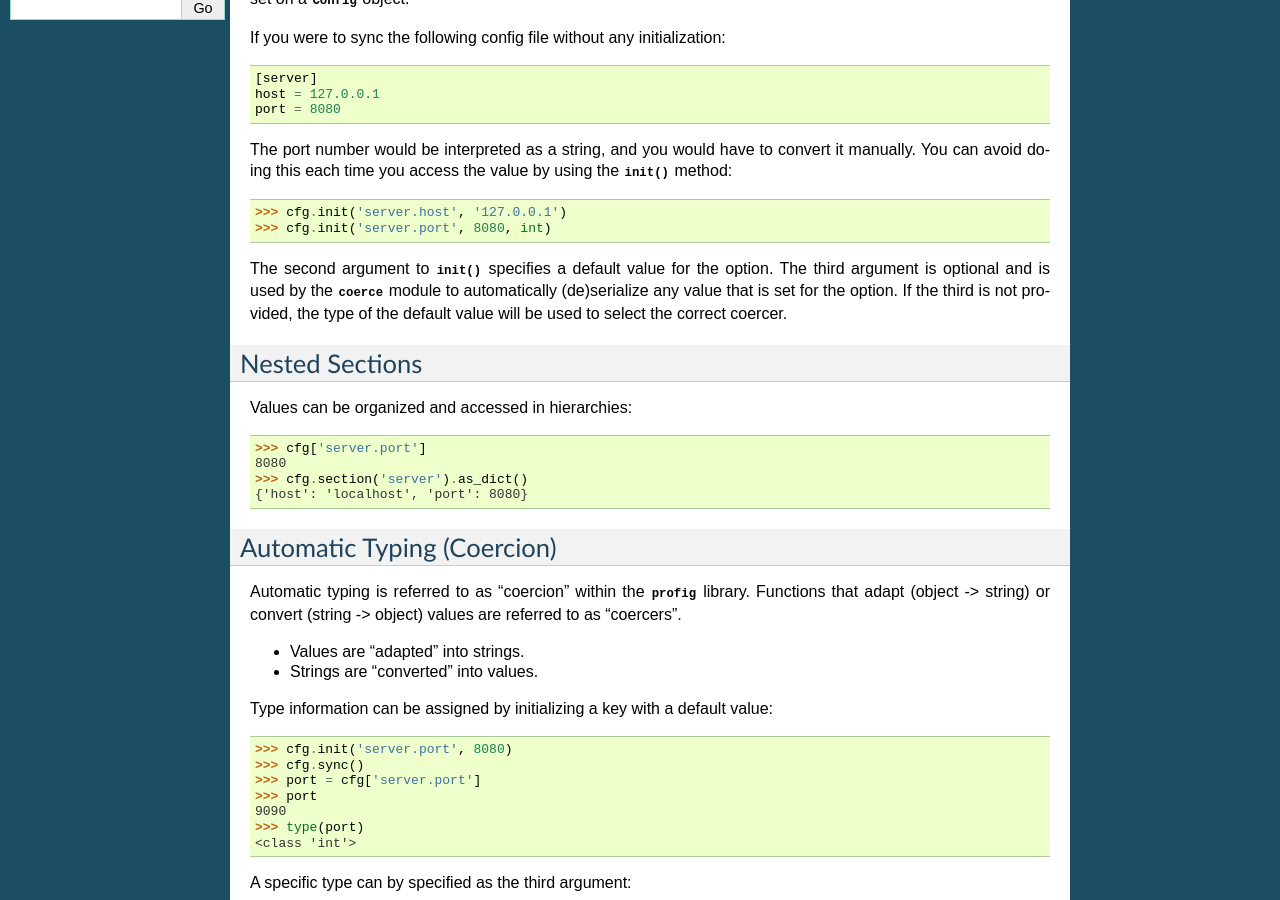
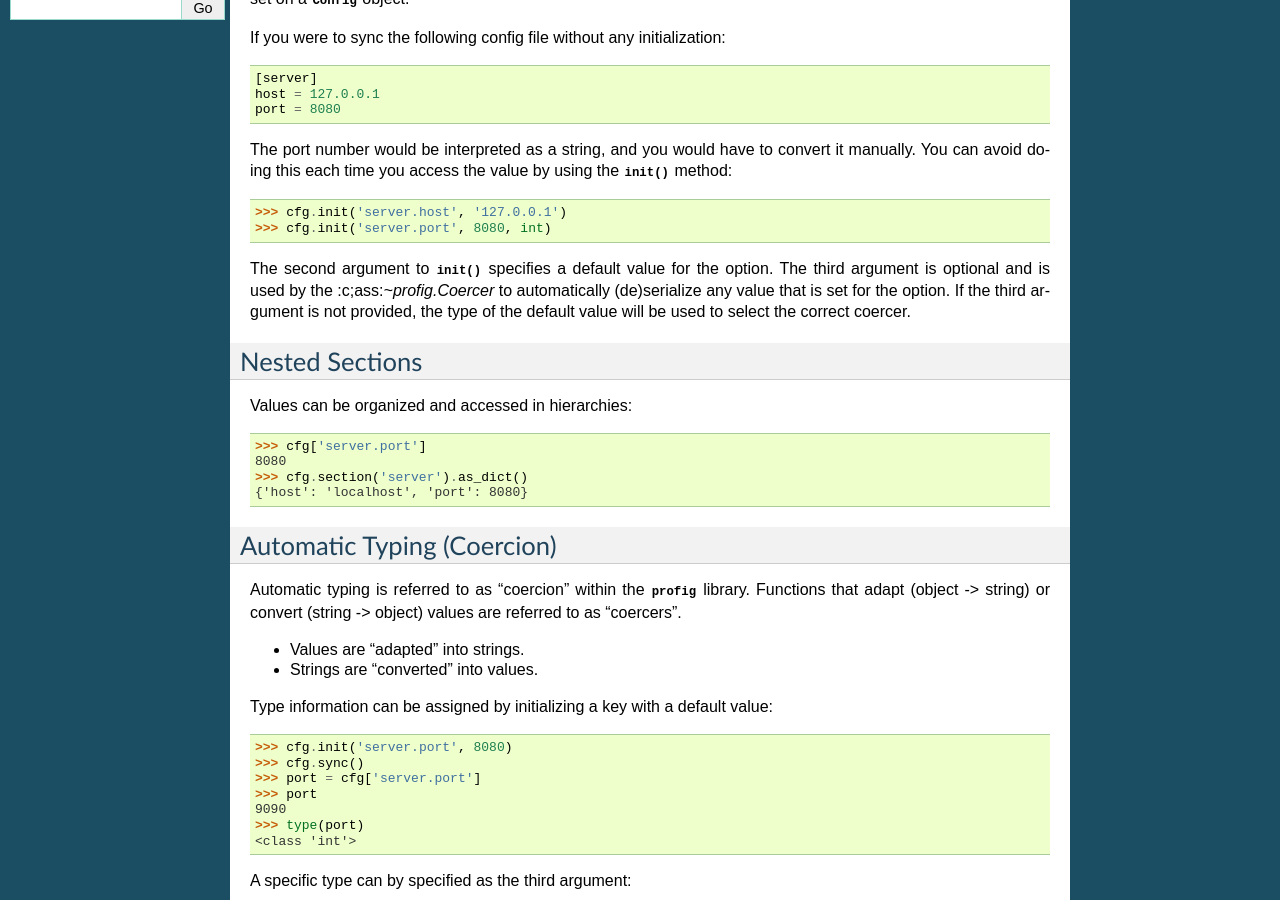
Before and after one commit to dhagrow/profig, a Sphinx documentation site: the page built from docs/usage.txt, in a window 1280 px wide and 900 px high, scrolled down 545 px. Built offline with Sphinx 7.4.7, drawn with Linux system fonts in a browser that asks for light colours; the version number could not be read and is left out.

Commit message:
docs: small fix

```diff
--- a/docs/usage.txt
+++ b/docs/usage.txt
@@ -44,9 +44,9 @@ by using the :meth:`~profig.Config.init` method::
 
 The second argument to :meth:`~profig.Config.init` specifies a default
 value for the option. The third argument is optional and is used by the
-:mod:`coerce` module to automatically (de)serialize any value that is set
-for the option. If the third is not provided, the type of the default value
-will be used to select the correct coercer.
+:c;ass:`~profig.Coercer` to automatically (de)serialize any value that is set
+for the option. If the third argument is not provided, the type of the default
+value will be used to select the correct coercer.
 
 Nested Sections
 ---------------
```
